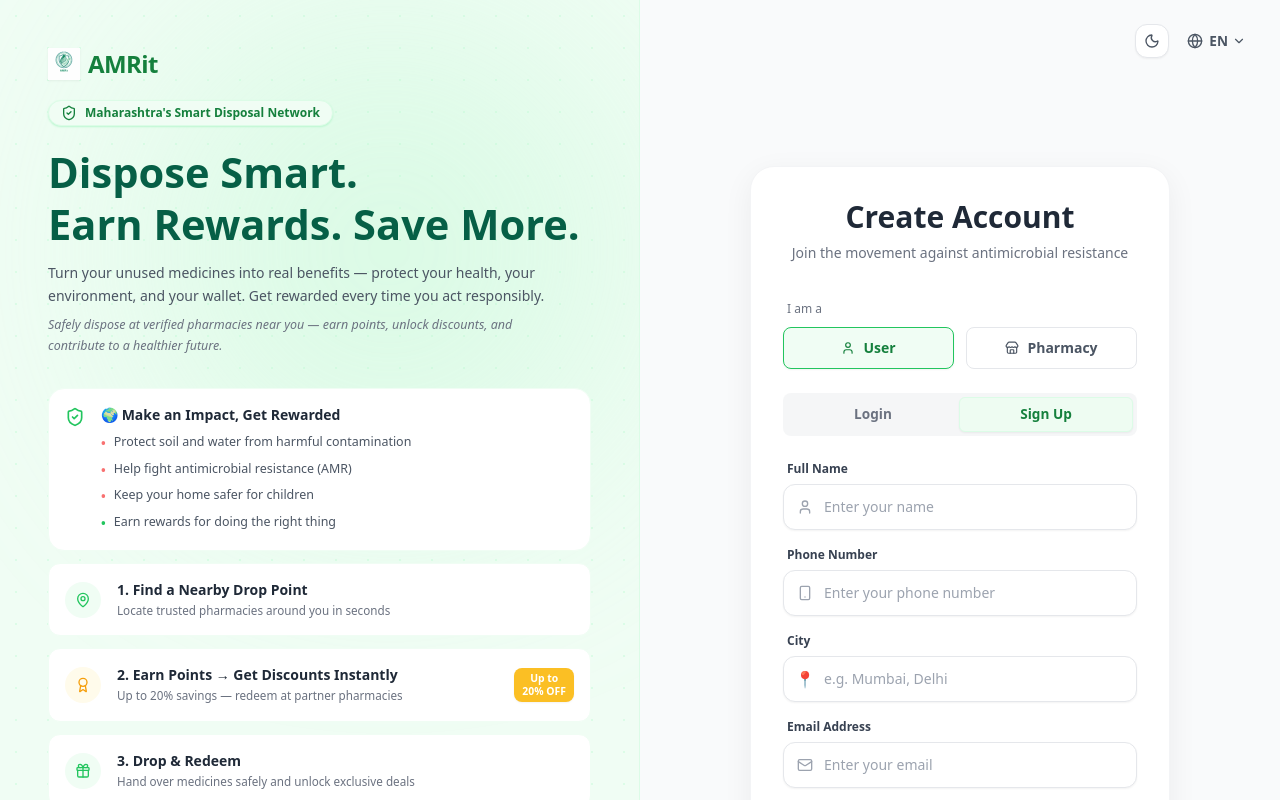
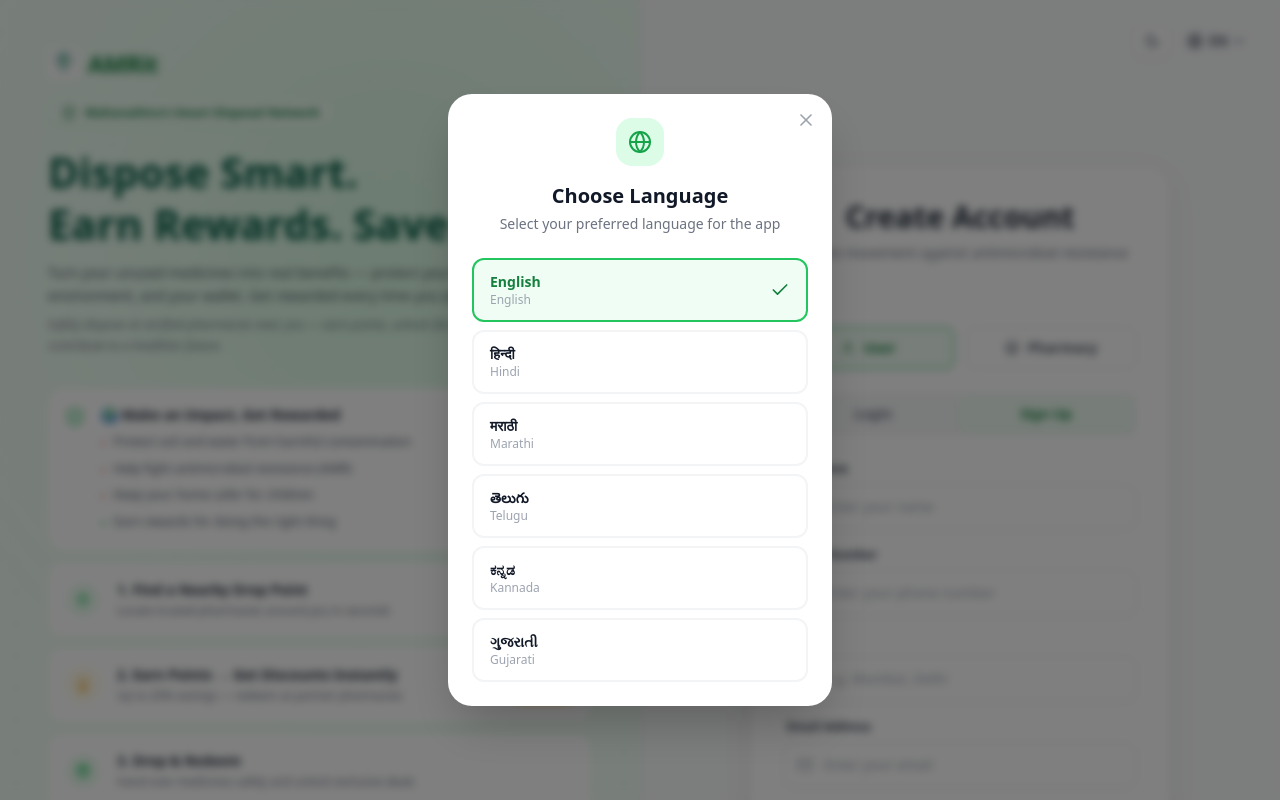
Before and after one commit to emirald2202/CHRI_AMR, a React (Vite) app in the folder frontend/: page /settings in a window 1280 px wide. Both pictures are taken after a click on the button "Sign Up". Shown: the top 800 px of the page. Built offline with nearby package versions, Linux system fonts and the light colour scheme.

Commit message:
feat: add language selection dialog on signup and in settings

```diff
--- /dev/null
+++ b/frontend/src/components/LanguageModal.jsx
@@ -0,0 +1,73 @@
+import React from 'react';
+import { Globe, X, Check } from 'lucide-react';
+import { useTranslation } from 'react-i18next';
+
+const languages = [
+  { code: 'en', name: 'English', native: 'English' },
+  { code: 'hi', name: 'Hindi', native: 'हिन्दी' },
+  { code: 'mr', name: 'Marathi', native: 'मराठी' },
+  { code: 'te', name: 'Telugu', native: 'తెలుగు' },
+  { code: 'kn', name: 'Kannada', native: 'ಕನ್ನಡ' },
+  { code: 'gu', name: 'Gujarati', native: 'ગુજરાતી' },
+];
+
+const LanguageModal = ({ isOpen, onClose }) => {
+  const { i18n } = useTranslation();
+
+  if (!isOpen) return null;
+
+  const handleLanguageSelect = (code) => {
+    i18n.changeLanguage(code);
+    localStorage.setItem('language', code);
+    onClose();
+  };
+
+  return (
+    <div className="fixed inset-0 z-[3000] flex items-center justify-center px-4 bg-black/50 backdrop-blur-sm">
+      <div
+        className="bg-white dark:bg-slate-800 rounded-3xl shadow-2xl w-full max-w-sm p-6 relative animate-in zoom-in-95 duration-200"
+        style={{ animation: 'amrFadeIn 0.2s ease both' }}
+      >
+        <button
+          onClick={onClose}
+          className="absolute top-4 right-4 text-gray-400 hover:text-gray-600 dark:hover:text-gray-300 transition-colors"
+        >
+          <X className="w-5 h-5" />
+        </button>
+
+        <div className="w-12 h-12 bg-green-100 dark:bg-emerald-900/30 rounded-2xl flex items-center justify-center mx-auto mb-4">
+          <Globe className="w-6 h-6 text-green-600 dark:text-green-400" />
+        </div>
+
+        <h3 className="text-xl font-extrabold text-gray-900 dark:text-slate-200 text-center mb-1">
+          Choose Language
+        </h3>
+        <p className="text-sm text-gray-500 dark:text-slate-400 text-center mb-6">
+          Select your preferred language for the app
+        </p>
+
+        <div className="grid grid-cols-1 gap-2">
+          {languages.map((lang) => (
+            <button
+              key={lang.code}
+              onClick={() => handleLanguageSelect(lang.code)}
+              className={`flex items-center justify-between px-4 py-3 rounded-xl border-2 transition-all ${
+                i18n.language === lang.code
+                  ? 'border-green-500 bg-green-50 dark:bg-emerald-900/40 text-green-700 dark:text-green-400'
+                  : 'border-gray-100 dark:border-slate-700 hover:border-green-200 dark:hover:border-emerald-800'
+              }`}
+            >
+              <div className="flex flex-col items-start">
+                <span className="text-sm font-bold">{lang.native}</span>
+                <span className="text-xs text-gray-400">{lang.name}</span>
+              </div>
+              {i18n.language === lang.code && <Check className="w-5 h-5" />}
+            </button>
+          ))}
+        </div>
+      </div>
+    </div>
+  );
+};
+
+export default LanguageModal;
--- a/frontend/src/pages/AuthPage.jsx
+++ b/frontend/src/pages/AuthPage.jsx
@@ -6,6 +6,7 @@ import AuthLayout from '../components/AuthLayout';
 import axios from '../api/axios';
 import { useTranslation } from 'react-i18next';
 import indianCities from '../data/indianCities.json';
+import LanguageModal from '../components/LanguageModal';
 
 /* ─── Reusable Password Input ─── */
 const PasswordInput = ({ name, value, onChange, placeholder, required = true }) => {
@@ -195,6 +196,7 @@ const AuthPage = () => {
   const [loading, setLoading] = useState(false);
   const [errorMsg, setErrorMsg] = useState('');
   const [showForgot, setShowForgot] = useState(false);
+  const [showLanguageModal, setShowLanguageModal] = useState(false);
 
   // City autocomplete
   const [showCityDropdown, setShowCityDropdown] = useState(false);
@@ -235,7 +237,14 @@ const AuthPage = () => {
 
   const handleInputChange = e => setFormData({ ...formData, [e.target.name]: e.target.value });
 
-  const handleModeSwitch = newMode => { setMode(newMode); setOtpStep(false); setErrorMsg(''); };
+  const handleModeSwitch = (newMode) => {
+    setMode(newMode);
+    setOtpStep(false);
+    setErrorMsg('');
+    if (newMode === 'signup') {
+      setShowLanguageModal(true);
+    }
+  };
 
   const handleSubmit = async e => {
     e.preventDefault();
@@ -281,6 +290,7 @@ const AuthPage = () => {
   return (
     <AuthLayout>
       {showForgot && <ForgotPasswordModal onClose={() => setShowForgot(false)} />}
+      <LanguageModal isOpen={showLanguageModal} onClose={() => setShowLanguageModal(false)} />
 
       <div className="bg-white dark:bg-slate-800 w-full max-w-[420px] p-8 rounded-3xl shadow-[0_8px_30px_rgb(0,0,0,0.06)] border border-gray-100 dark:border-slate-700">
         <div className="text-center mb-6">
--- a/frontend/src/pages/SettingsPage.jsx
+++ b/frontend/src/pages/SettingsPage.jsx
@@ -2,7 +2,7 @@ import React, { useState } from 'react';
 import DashboardLayout from '../components/DashboardLayout';
 import {
   Settings, User, Mail, MapPin, ShieldCheck, Phone,
-  Building2, Clock, Trash2, AlertTriangle, X, Check, Edit3
+  Building2, Clock, Trash2, AlertTriangle, X, Check, Edit3, Globe
 } from 'lucide-react';
 import { useAuth } from '../contexts/Authcontext';
 import { useTranslation } from 'react-i18next';
@@ -50,9 +50,43 @@ const EditableRow = ({ icon: Icon, label, value, onChange, type = 'text', readOn
   </div>
 );
 
+const LanguageRow = ({ value, onChange }) => {
+  const languages = [
+    { code: 'en', name: 'English', native: 'English' },
+    { code: 'hi', name: 'Hindi', native: 'हिन्दी' },
+    { code: 'mr', name: 'Marathi', native: 'मराठी' },
+    { code: 'te', name: 'Telugu', native: 'తెలుగు' },
+    { code: 'kn', name: 'Kannada', native: 'ಕನ್ನಡ' },
+    { code: 'gu', name: 'Gujarati', native: 'ગુજરાતી' },
+  ];
+
+  return (
+    <div className="flex items-center gap-4 p-4 rounded-2xl bg-gray-50 dark:bg-slate-900 border border-gray-100 dark:border-slate-700 group">
+      <div className="bg-green-100 p-2.5 rounded-xl shrink-0">
+        <Globe className="w-5 h-5 text-green-600" />
+      </div>
+      <div className="flex-1 min-w-0">
+        <p className="text-xs font-bold text-gray-500 uppercase tracking-wide mb-1">Language</p>
+        <select
+          value={value}
+          onChange={e => onChange(e.target.value)}
+          className="w-full bg-transparent font-semibold text-gray-800 dark:text-slate-200 text-sm outline-none border-b-2 border-transparent focus:border-green-400 transition-colors appearance-none cursor-pointer"
+        >
+          {languages.map(lang => (
+            <option key={lang.code} value={lang.code} className="dark:bg-slate-800">
+              {lang.native} ({lang.name})
+            </option>
+          ))}
+        </select>
+      </div>
+      <Edit3 className="w-3.5 h-3.5 text-gray-300 group-focus-within:text-green-500 transition-colors shrink-0" />
+    </div>
+  );
+};
+
 const SettingsPage = () => {
   const { user, logout } = useAuth();
-  const { t } = useTranslation();
+  const { t, i18n } = useTranslation();
   const navigate = useNavigate();
 
   const isPharmacy = user?.role === 'pharmacy';
@@ -134,6 +168,13 @@ const SettingsPage = () => {
                   <EditableRow icon={MapPin} label={t('settings.city')} value={form.location} onChange={v => setForm(f => ({ ...f, location: v }))} />
                   {/* Non-editable */}
                   <EditableRow icon={Mail}       label={t('settings.email')} value={user?.email}  readOnly />
+                  <LanguageRow
+                    value={i18n.language}
+                    onChange={v => {
+                      i18n.changeLanguage(v);
+                      localStorage.setItem('language', v);
+                    }}
+                  />
                   <EditableRow icon={ShieldCheck} label="Account Type"       value="User"          readOnly />
 
                   {/* Save button */}
```
